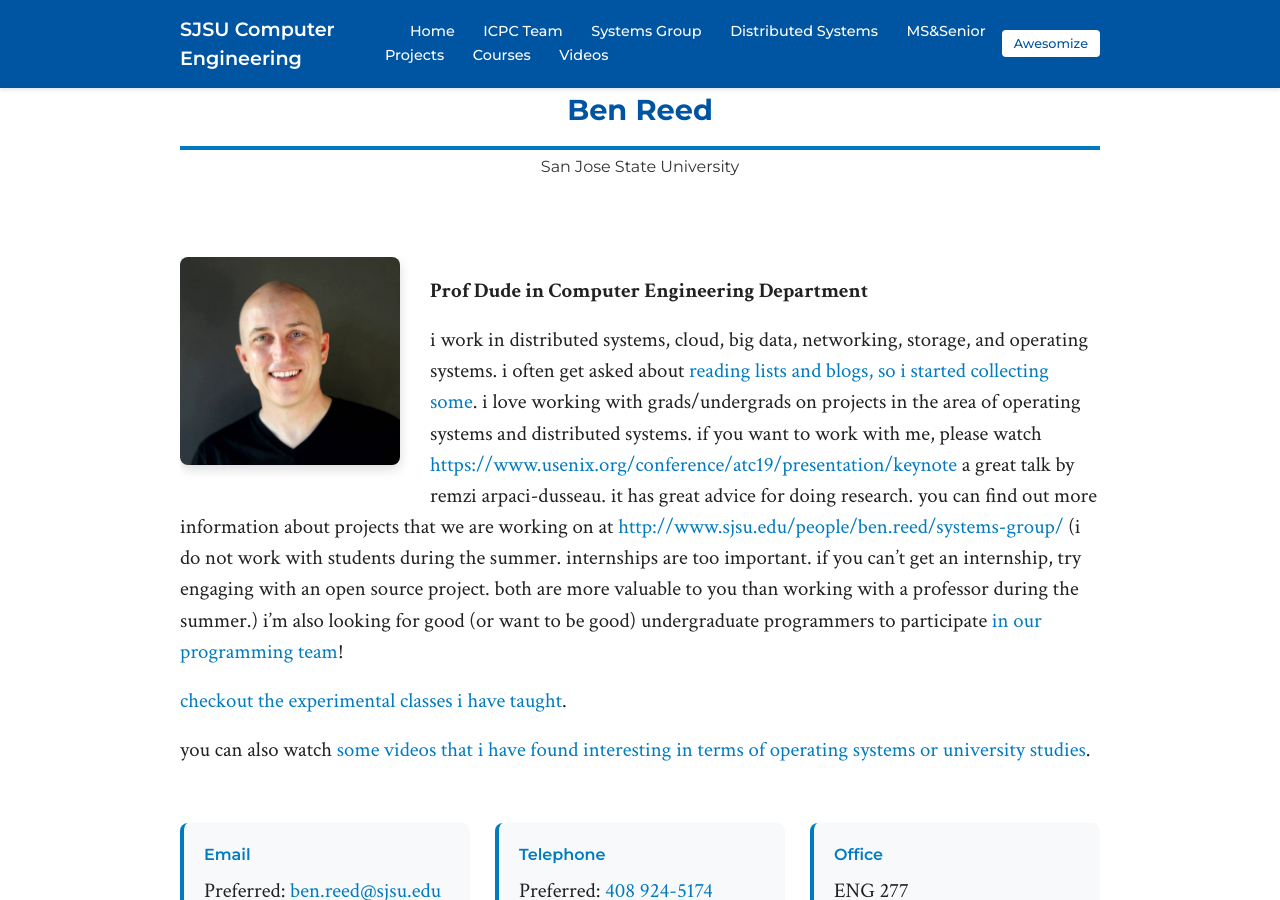
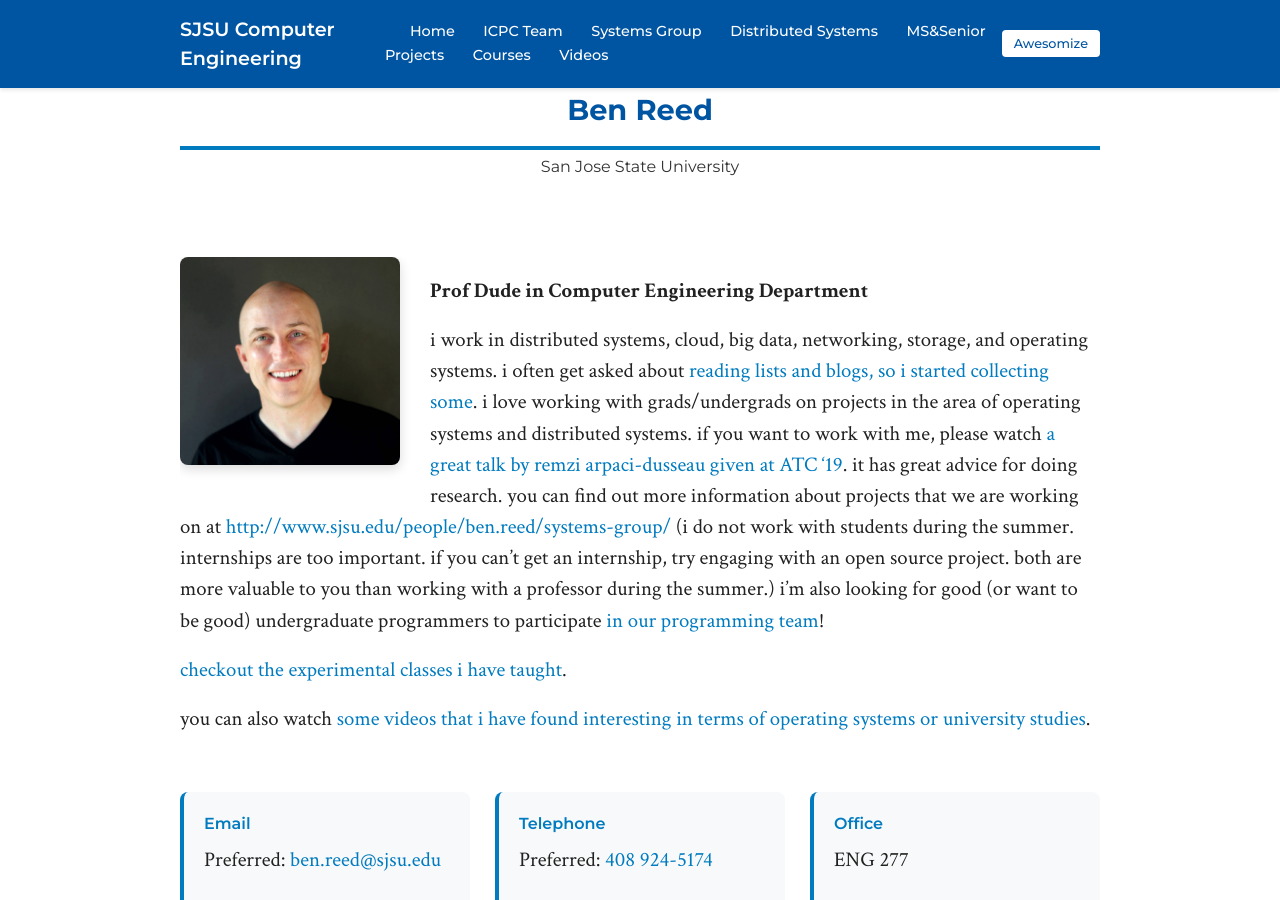
Before and after one commit to breed/benreed-sjsu, a Jekyll site: the page built from index.md, in a window 1280 px wide and 900 px high. Built offline with Jekyll 4.4.1, drawn with Linux system fonts in a browser that asks for light colours.

Commit message:
fixed link

```diff
--- a/index.md
+++ b/index.md
@@ -13,7 +13,7 @@ mastodon_feed: true
 
 **Prof Dude in Computer Engineering Department**
 
-i work in distributed systems, cloud, big data, networking, storage, and operating systems. i often get asked about [reading lists and blogs, so i started collecting some](distributed-systems/). i love working with grads/undergrads on projects in the area of operating systems and distributed systems. if you want to work with me, please watch <https://www.usenix.org/conference/atc19/presentation/keynote> a great talk by remzi arpaci-dusseau. it has great advice for doing research. you can find out more information about projects that we are working on at [http://www.sjsu.edu/people/ben.reed/systems-group/](systems-group/) (i do not work with students during the summer. internships are too important. if you can't get an internship, try engaging with an open source project. both are more valuable to you than working with a professor during the summer.)
+i work in distributed systems, cloud, big data, networking, storage, and operating systems. i often get asked about [reading lists and blogs, so i started collecting some](distributed-systems/). i love working with grads/undergrads on projects in the area of operating systems and distributed systems. if you want to work with me, please watch [a great talk by remzi arpaci-dusseau given at ATC '19](https://www.usenix.org/conference/atc19/presentation/keynote). it has great advice for doing research. you can find out more information about projects that we are working on at [http://www.sjsu.edu/people/ben.reed/systems-group/](systems-group/) (i do not work with students during the summer. internships are too important. if you can't get an internship, try engaging with an open source project. both are more valuable to you than working with a professor during the summer.)
 i'm also looking for good (or want to be good) undergraduate programmers to participate [in our programming team](icpc/)!
 
 [checkout the experimental classes i have taught](experimental-courses/).
```
